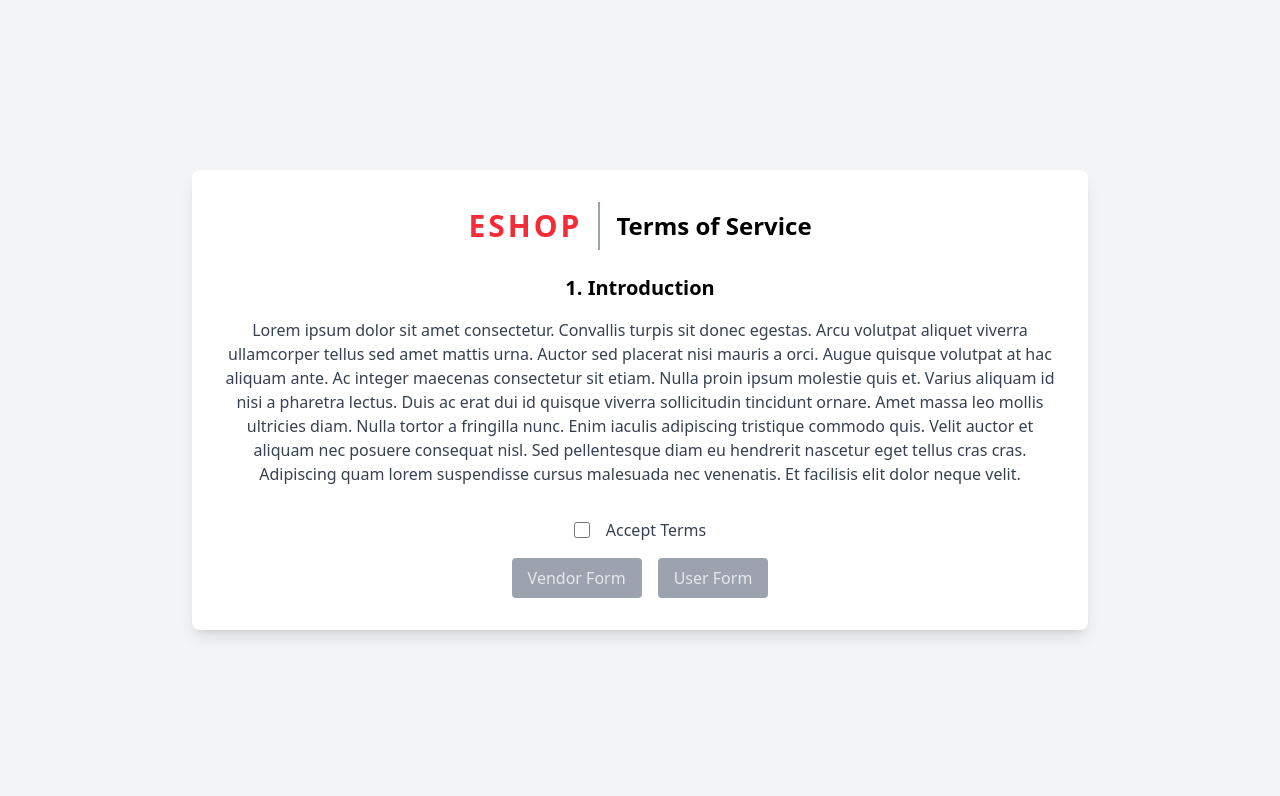
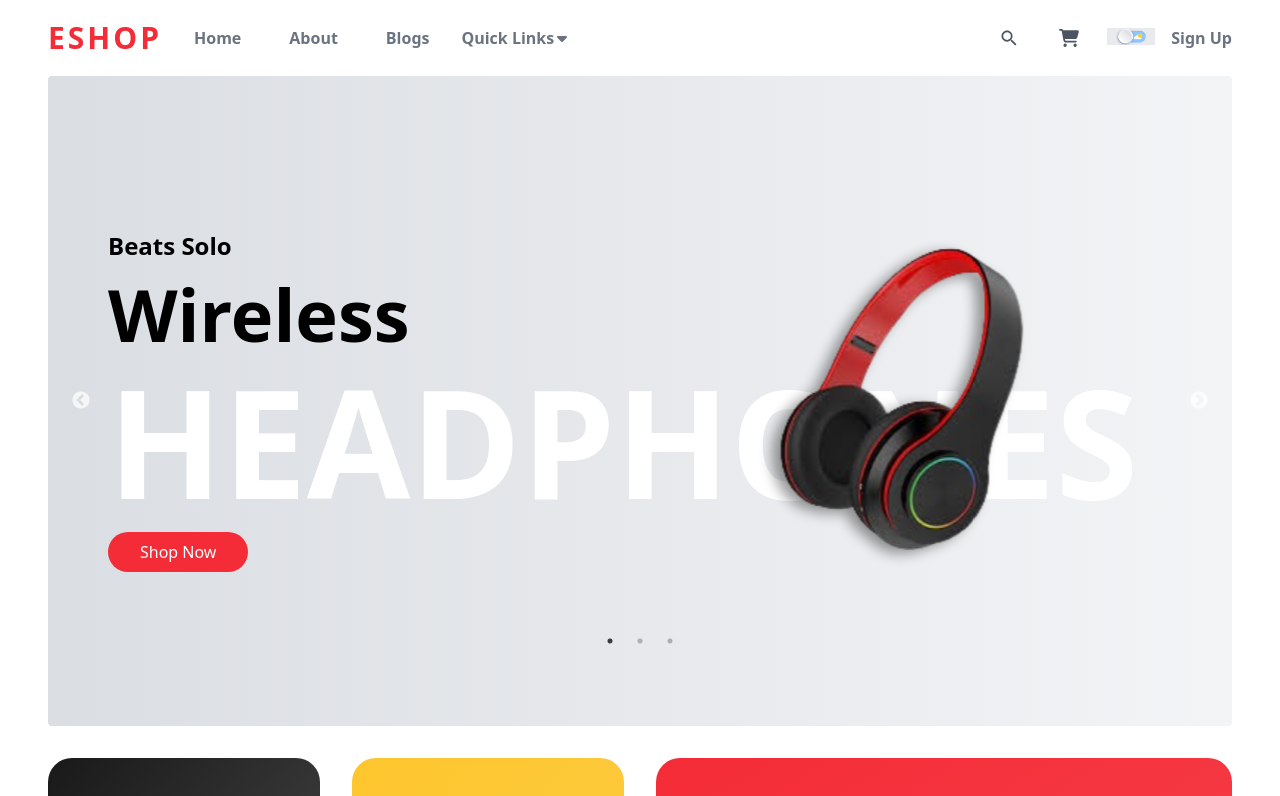
Before and after one commit to Code-collectives/eshop, a React (Vite) app: page / in a window 1280 px wide. Shown: the top 796 px of the page. Built offline with nearby package versions, Linux system fonts and the light colour scheme.

Commit message:
worked on the landing page navbar

```diff
--- a/src/App.jsx
+++ b/src/App.jsx
@@ -20,7 +20,7 @@
 function App() {
   const router = createBrowserRouter([
     {
-      path: "/",
+      path: "/terms",
       element: <TermsOfService />
     },
     {
@@ -32,11 +32,11 @@
       element: <VendorLoginForm />
     },
     {
-      path: "/view",
+      path: "/",
       element: <LandingPage />
     },
     {
-      path:"/hero",
+      path:"/gh",
       element:<DashboardLayout/>,
       children:[
        { index: true,
--- /dev/null
+++ b/src/components/LandingNav.jsx
@@ -0,0 +1,122 @@
+import React from 'react'
+import { IoMdSearch } from "react-icons/io";
+import { FaCartShopping, FaCaretDown } from "react-icons/fa6";
+import DarkMode from './DrakMode';
+import { Link } from 'react-router-dom';
+
+
+const MenuLinks =[
+    {
+       id: 1,
+        name:"Home",
+        link:"/#",
+
+    },
+     {
+        id: 3,
+         name:"About",
+         link:"/aboutus",
+
+     },
+     {
+        id: 4,
+         name:"Blogs",
+         link:"/#blogs",
+
+     },
+];
+const DropdownLinks =[
+    {
+       id:1 ,
+       name:"Trending Products",
+       links:"/#",
+    },
+    {
+        id:2 ,
+        name:"Best Selling",
+        links:"/#",
+     },
+     {
+        id:13,
+        name:"Top Rated",
+        links:"/#",
+     },
+]
+
+const LandingNav=() => {
+  return (
+    <div>
+    <div className='bg-white dark:bg-gray-900 dark:text-white duration-200 relative z-40'>
+      <div className='py-4'>
+        <div className='container flex justify-between items-center'>
+          {/* logo and links section */}
+          <div className='flex items-center gap-4'>
+            <a href="#"
+              className='text-primary font-semibold tracking-widest text-2xl uppercase sm:text-3xl'>
+              Eshop
+            </a>
+            {/* menu items */}
+            <div className='hidden lg:block'>
+              <ul className='flex items-center gap-4'>
+                {MenuLinks.map((data, index) => (
+                  <li key={index}>
+                    <a href={data.link}
+                      className='inline-block px-4 font-semibold text-gray-500 hover:text-black dark:hover:text-white duration-200'>
+                      {data.name}
+                    </a>
+                  </li>
+                ))}
+                {/* dropdown */}
+                <li className='relative cursor-pointer group'>
+                  <a href="#" className='flex items-center gap-[20] font-semibold text-gray-500 dark:hover:text-white py-2'>
+                    Quick Links
+                    <span>
+                      <FaCaretDown className='group-hover:rotate-180 duration-300'/>
+                    </span>
+                  </a>
+                  {/* dropdown links */}
+                  <div className='absolute z-[9999] hidden group-hover:block w-[200px] rounded-md bg-white shadow-md dark:bg-gray-900 p-2 dark:text-white'>
+                    <ul className='space-y-2'>
+                      {DropdownLinks.map((data, index) => (
+                        <li key={index}>
+                          <a className='text-gray-500 hover:text-black dark:hover:text-white duration-200 inline-block w-full p-2 hover:bg-primary/20 rounded-md font-semibold' href={data.links}>
+                            {data.name}
+                          </a>
+                        </li>
+                      ))}
+                    </ul>
+                  </div>
+                </li>
+              </ul>
+            </div>
+          </div>
+
+          {/* navbar right section */}
+          <div className='flex justify-between items-center gap-4'>
+            {/* searchbar section */}
+            <div className='relative group hidden sm:block'>
+              <input type="text" placeholder='search' className='search-bar' />
+              <IoMdSearch className='text-xl text-gray-600 group-hover:text-primary dark:text-gray-400 absolute top-1/2 -translate-y-1/2 right-3 duration-200' />
+            </div>
+            {/* order button section */}
+            <button className='relative p-3'>
+              <FaCartShopping className='text-xl text-gray-600 dark:text-gray-400' />
+            </button>
+            {/* dark mode section */}
+            <div>
+              <DarkMode />
+            </div>
+            {/* sign up link */}
+            <Link to="/terms" className='font-semibold text-gray-500 hover:text-black dark:hover:text-white duration-200'>
+  Sign Up
+</Link>
+          </div>
+        </div>
+      </div>
+    </div>
+  </div>
+
+  )
+}
+
+export default LandingNav
--- a/src/components/TermsPage.jsx
+++ b/src/components/TermsPage.jsx
@@ -60,7 +60,7 @@
   } px-4 py-2 rounded focus:outline-none focus:ring-2 focus:ring-brandGreeen focus:ring-opacity-50`}
   onClick={(e) => !isChecked && e.preventDefault()}
 >
-  Vendor Form
+  Vendor
 </Link>
 
 
@@ -73,7 +73,7 @@
   } px-4 py-2 rounded focus:outline-none focus:ring-2 focus:ring-brandGreeen focus:ring-opacity-50`}
   onClick={(e) => !isChecked && e.preventDefault()}
 >
-  User Form
+  User
 </Link>
         </div>
       </div>
--- a/src/pages/LandingPage.jsx
+++ b/src/pages/LandingPage.jsx
@@ -6,12 +6,13 @@
 
 import Services from '../components/Services'
 import Footer from '../components/Footer'
+import LandingNav from '../components/LandingNav'
 
 function LandingPage() {
   return (
     <div className='bg-white dark:bg-gray-900 dark:text-white
     duration-200 overflow-hidden'>
-<NavBar />
+<LandingNav/>
 <Hero />
 <Category />
 <Category2 />
```
